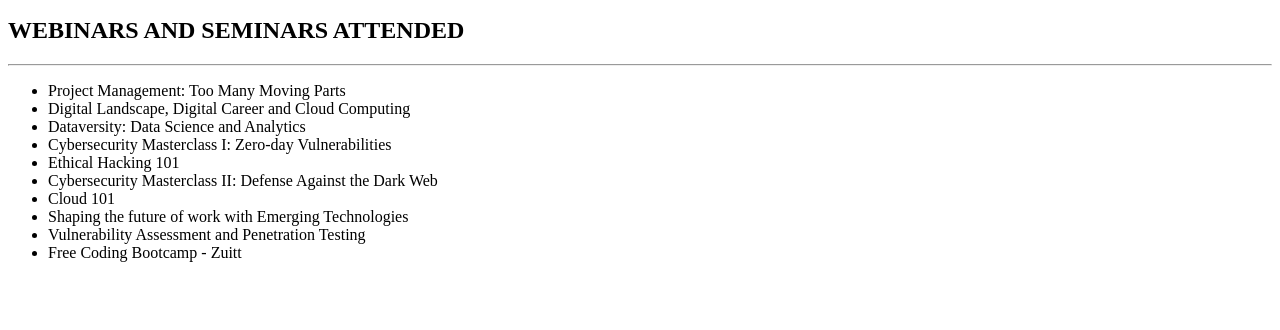
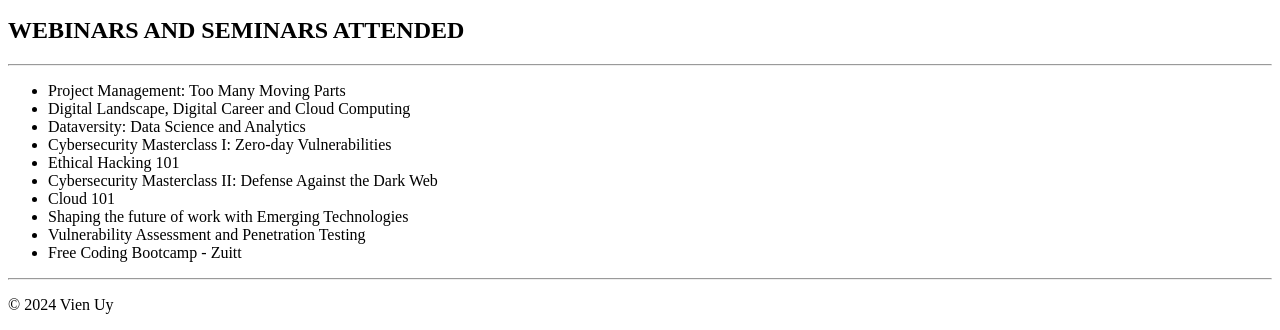
Before and after one commit to Vianckieeee/Capstone-1---Online-Resume, a plain HTML site: page index.html in a window 1280 px wide. Shown: the part 3284-3614 px from the top of the page. Before the commit the page ends 3562 px from the top, so only its background shows below. Drawn offline with Linux system fonts and the light colour scheme.

Commit message:
Add files via upload

```diff
--- a/index.html
+++ b/index.html
@@ -188,6 +188,12 @@
     <li>Vulnerability Assessment and Penetration Testing</li>
     <li>Free Coding Bootcamp - Zuitt</li>
   </ul>
+
+  <hr />
+
+  <footer>
+    <p>© 2024 Vien Uy</p>
+  </footer>
 </body>
 </html>
 
```
